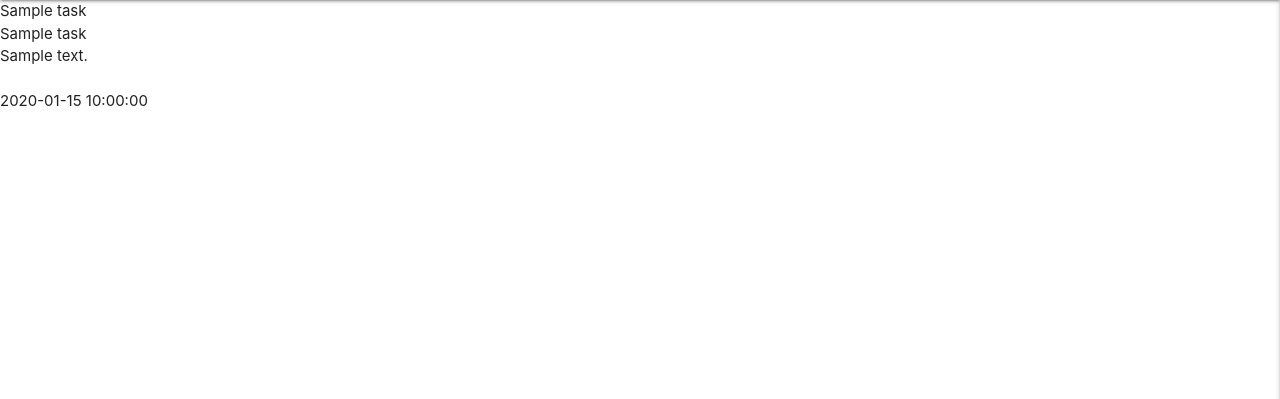
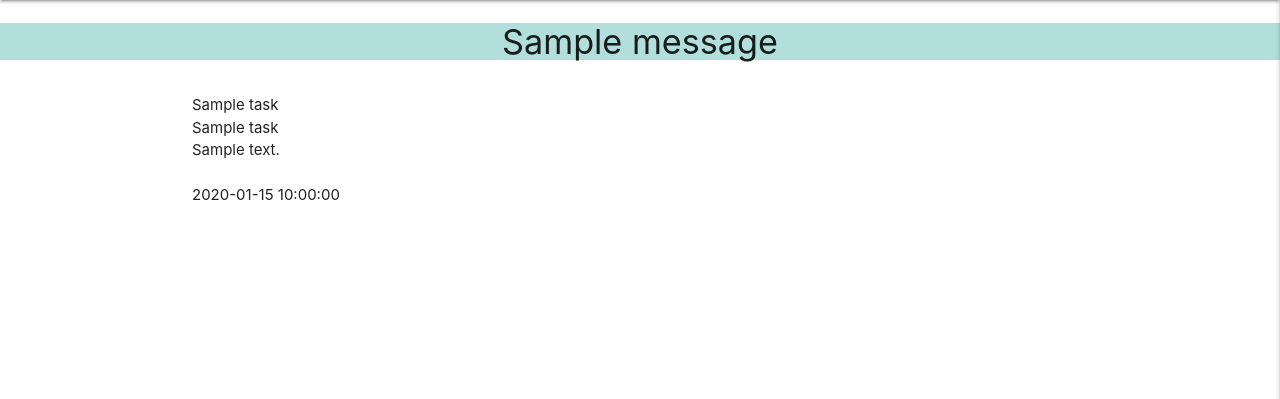
Before and after one commit to natalie-kate/task_manager, a Flask app: page / in a window 1280 px wide. Shown: the part 64-463 px from the top of the page. Run offline with Flask 2, Linux system fonts and the light colour scheme; one stand-in notice (Sample message) is shown; a database or web service that is not in the repository returns one stand-in record (values such as "Sample title"); some libraries are stand-ins or nearby versions.

Commit message:
Added section for flash messages

```diff
--- a/templates/base.html
+++ b/templates/base.html
@@ -55,7 +55,26 @@
 		</ul>
 	</header>
 
-    {% block content %} {% endblock%}
+  <section>
+    <!-- flash messages -->
+    {% with messages = get_flashed_messages() %}
+        {% if messages %}
+            {% for message in messages %}
+                <div class="row flashes">
+                    <h4 class="teal lighten-4 center-align">{{ message }}</h4>
+                </div>
+            {% endfor %}
+        {% endif %}
+    {% endwith %}
+  </section>
+
+  <main class="container">
+    {% block content %}
+
+    {% endblock%}
+
+  </main>
+
     <script
       src="https://code.jquery.com/jquery-3.6.0.min.js"
       integrity="sha256-/xUj+3OJU5yExlq6GSYGSHk7tPXikynS7ogEvDej/m4="
```
